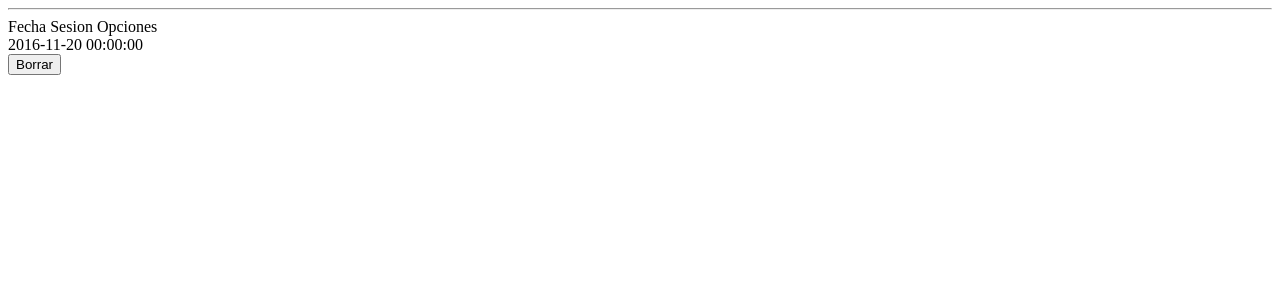
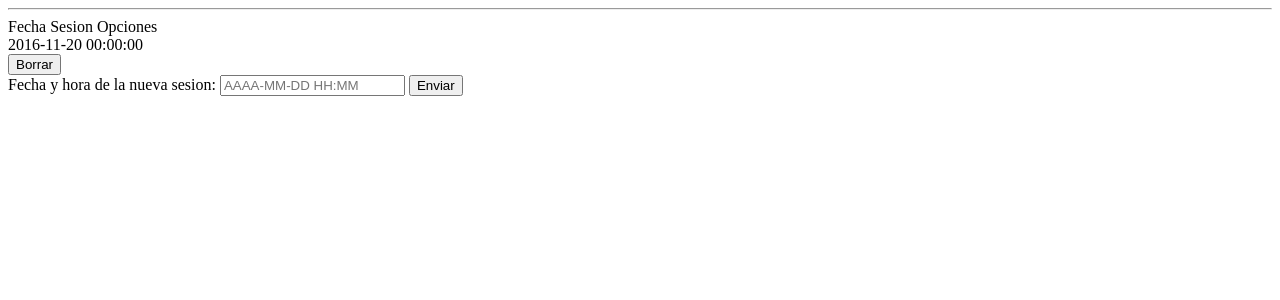
Before and after one commit to cyanide4all/ABP1617Gym, a PHP site: page /Views/SesionActividad.php?id=1 in a window 1280 px wide. Shown: the part 26-326 px from the top of the page. Run offline with PHP 8.4, Linux system fonts and the light colour scheme; data comes from the database, SQL or seed files in the repository.

Commit message:
Reservas terminadisimo, creacion de sesiones terminadisimo. TODO LIST actualizado con el trabajo del finde

```diff
--- a/Views/CrearUsuario.php
+++ b/Views/CrearUsuario.php
@@ -22,7 +22,7 @@
                           <option value="PEF">PEF</option>
                         </select></br>
           Dni: <input type="text" name="dniUsuario" placeholder="Dni" /></br>
-          Fecha de Nacimiento: <input type="text" name="fechNacUsuario" placeholder="FechaNac" /></br>
+          Fecha de Nacimiento: <input type="text" name="fechNacUsuario" placeholder="AAAA:MM:DD" /></br>
           Email: <input type="text" name="emailUsuario" placeholder="ggfg" /></br>
           Contraseña: <input type="password" name="passUsuario" placeholder="Pass" /></br>
           Repetir Contraseña: <input type="password" name="passUsuario2" placeholder="Pass" /></br>
--- a/Views/GestionTablas.php
+++ b/Views/GestionTablas.php
@@ -30,7 +30,7 @@
       </div>
 
       <?php } ?>
-      <button onclick="location.href='CrearTabla.php'">Crear Nuevo Tabla</button>
+      <button onclick="location.href='CrearTabla.php'">Crear Nueva Tabla</button>
     </div>
   </body>
 </html>
--- a/Views/ListaActividades.php
+++ b/Views/ListaActividades.php
@@ -44,6 +44,7 @@
           }
         }
         ?>
+      </br></br>
       </div>
       <?php } ?>
     </div>
--- a/Views/SesionActividad.php
+++ b/Views/SesionActividad.php
@@ -2,7 +2,7 @@
 <!DOCTYPE html>
 <html>
   <head>
-    <title>Reservar Sesion</title>
+    <title>Gestionar Sesiones</title>
     <?php
         require_once('NavBar.php');
         require_once('../Controllers/c_Actividad.php');
@@ -27,7 +27,11 @@
         </div>
 
         <?php } ?>
-
+        <form method="post" action="../Controllers/c_Actividad.php?op=3">
+          <input type="hidden" name="idActividad" value="<?php echo($_GET['id']);?>"/>
+          Fecha y hora de la nueva sesion: <input type="datetime" placeholder="AAAA-MM-DD HH:MM" name="fecha"/>
+          <input type="submit"/ value="Enviar"/>
+        </form>
       </div>
     </body>
 </html>
```
Also changed, not shown: Views/CrearSesion.php (added, +18 -0 lines), 1 other file.
